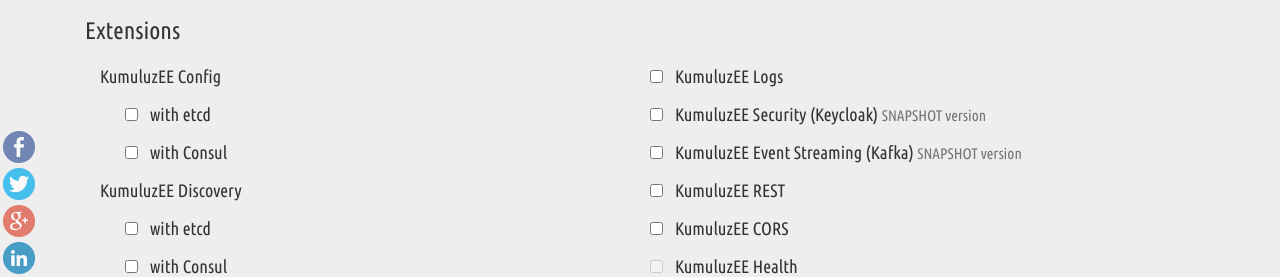
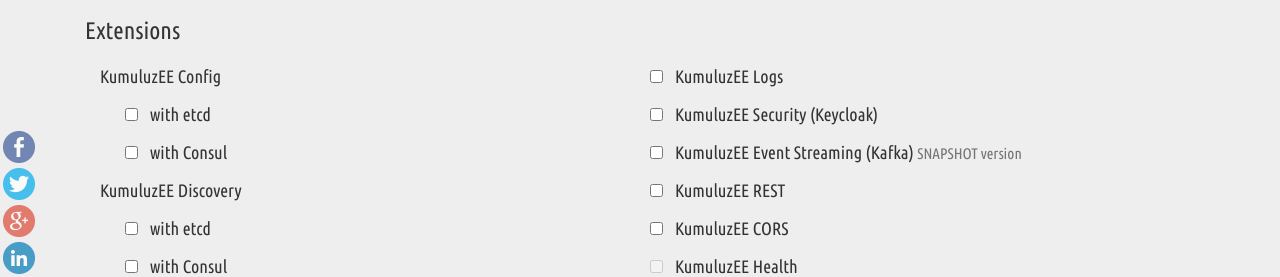
Before and after one commit to kumuluz/ee.kumuluz.com, a Jekyll site: the page built from generator/index.html, in a window 1280 px wide and 900 px high, scrolled down 777 px. Shown: the part 219-496 px from the top of the window. Built offline with Jekyll 4.4.1, drawn with Linux system fonts in a browser that asks for light colours; nearby versions of some CDN libraries; comment, search, counter and statistics services are not loaded.

Commit message:
Security release v1.0.0 and CORS v1.0.1

```diff
--- a/generator/index.html
+++ b/generator/index.html
@@ -212,7 +212,7 @@
 								</div>
 								<div class="checkbox-inline col-xs-12 col-sm-offset-3 col-sm-9">
 									<label>
-										<input class='security v2-3-0' type="checkbox" name="dependencies" value="com.kumuluz.ee.security:kumuluzee-security-keycloak:${kumuluzee-security.version}" />KumuluzEE Security (Keycloak) <small style="color:#757575">SNAPSHOT version</small>
+										<input class='security v2-3-0' type="checkbox" name="dependencies" value="com.kumuluz.ee.security:kumuluzee-security-keycloak:${kumuluzee-security.version}" />KumuluzEE Security (Keycloak)
 									</label>
 								</div>
 								<div class="checkbox-inline col-xs-12 col-sm-offset-3 col-sm-9">
@@ -279,13 +279,13 @@
 					isDiscovery: $('.discovery-etcd').prop('checked') || $('.discovery-consul').prop('checked'),
 					kumuluzeeDiscoveryVersion: '1.0.0',
 					isSecurity: $('.security').prop('checked'),
-					kumuluzeeSecurityVersion: '1.0.0-SNAPSHOT',
+					kumuluzeeSecurityVersion: '1.0.0',
 					isStreaming: $('.kafka').prop('checked'),
 					kumuluzeeStreamingVersion: '1.0.0-SNAPSHOT',
 					isREST: $('.rest').prop('checked'),
 					kumuluzeeRESTVersion: '1.1.0',
 					isCORS: $('.cors').prop('checked'),
-					kumuluzeeCORSVersion: '1.0.0',
+					kumuluzeeCORSVersion: '1.0.1',
 
 					dependencies: [],
 			};
```
